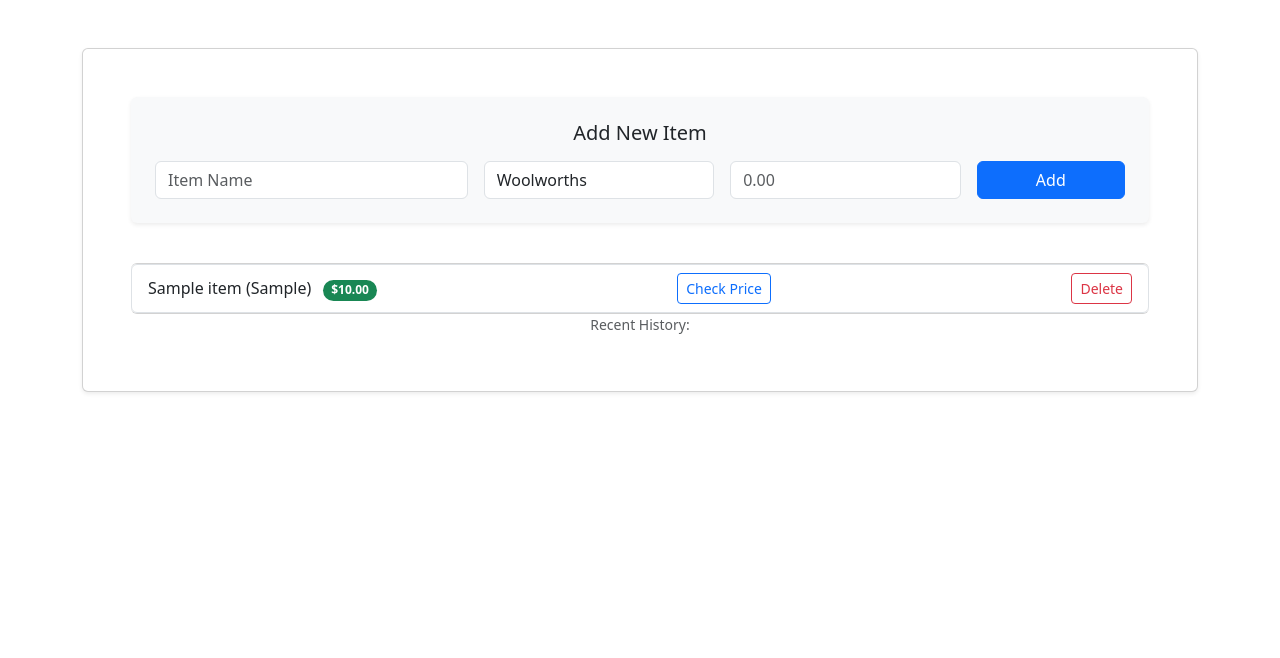
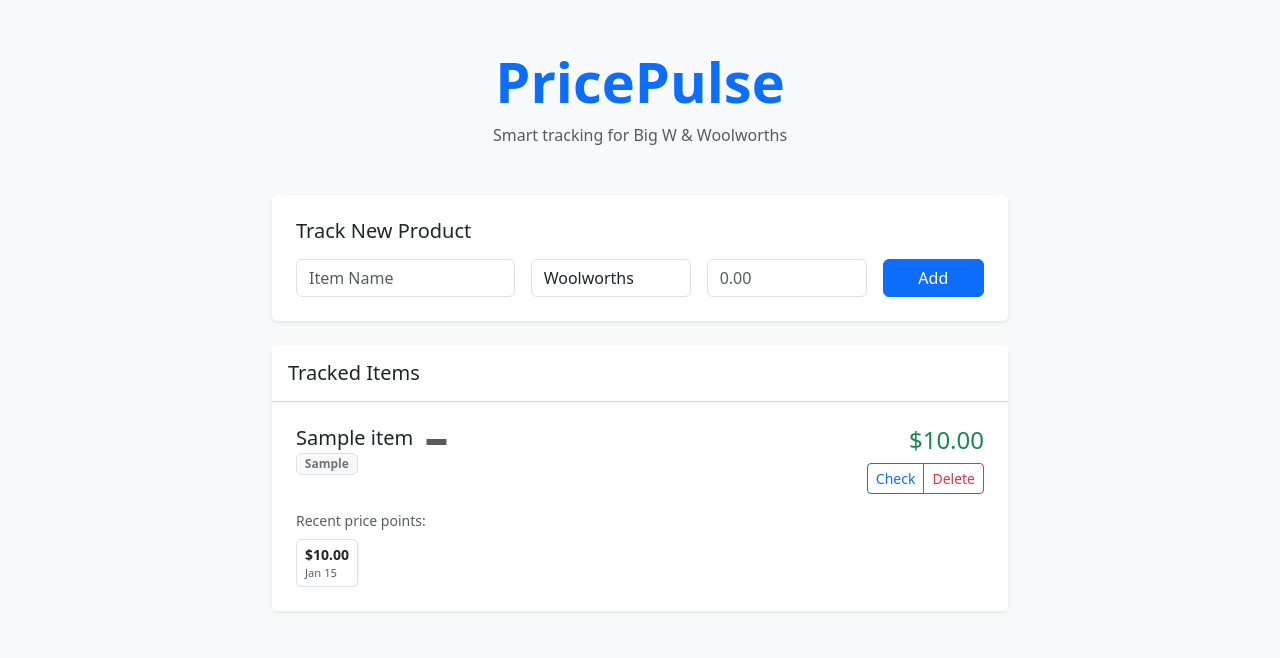
Before and after one commit to Blank21-xD/PricePulse, a Django app: page / in a window 1280 px wide. Shown: the top 658 px of the page. Run offline with Django 5.2, Linux system fonts and the light colour scheme; tables that the repository leaves empty hold one stand-in row (values such as "Sample post").

Commit message:
Full UI overhaul: added forms, trend icons, and history timeline

```diff
--- a/templates/home.html
+++ b/templates/home.html
@@ -1,20 +1,50 @@
-{% load static %}
 <!DOCTYPE html>
-<html>
+<html lang="en">
 
 <head>
-  <link href="https://cdn.jsdelivr.net/npm/bootstrap@5.3.3/dist/css/bootstrap.min.css" rel="stylesheet">
-  <title>PricePulse</title>
+  <meta charset="UTF-8">
+  <meta name="viewport" content="width=device-width, initial-scale=1.0">
+  <title>PricePulse | Tracker</title>
+  <!-- Bootstrap CSS -->
+  <link href="https://cdn.jsdelivr.net/npm/bootstrap@5.3.0/dist/css/bootstrap.min.css" rel="stylesheet">
+  <style>
+    body {
+      background-color: #f8f9fa;
+    }
+
+    .trend-up {
+      color: #dc3545;
+    }
+
+    /* Red for price increase */
+    .trend-down {
+      color: #198754;
+    }
+
+    /* Green for price drop */
+    .history-scroll {
+      overflow-x: auto;
+      white-space: nowrap;
+    }
+  </style>
 </head>
 
 <body>
 
-  <body class="container mt-5 text-center">
+  <div class="container py-5">
+    <div class="row justify-content-center">
+      <div class="col-md-8">
 
-    <div class="card p-5 shadow-sm">
-      <form method="post" class="card p-4 mb-4 shadow-sm border-0 bg-light">
+        <!-- Header -->
+        <div class="text-center mb-5">
+          <h1 class="display-4 fw-bold text-primary">PricePulse</h1>
+          <p class="text-muted">Smart tracking for Big W & Woolworths</p>
+        </div>
+
+        <!-- Add Item Form -->
+        <form method="post" class="card p-4 mb-4 shadow-sm border-0">
           {% csrf_token %}
-        <h5 class="mb-3">Add New Item</h5>
+          <h5 class="mb-3">Track New Product</h5>
           <div class="row g-3">
             <div class="col-md-4">{{ form.name }}</div>
             <div class="col-md-3">{{ form.store }}</div>
@@ -25,28 +55,72 @@
           </div>
         </form>
 
-      <ul class="list-group mt-3">
+        <!-- Product List -->
+        <div class="card shadow-sm border-0">
+          <div class="card-header bg-white py-3">
+            <h5 class="mb-0">Tracked Items</h5>
+          </div>
+          <ul class="list-group list-group-flush">
             {% for item in items %}
-        <li class="list-group-item d-flex justify-content-between align-items-center">
+            <li class="list-group-item p-4">
+              <div class="d-flex justify-content-between align-items-start mb-2">
                 <div>
-            {{ item.name }} ({{ item.store }})
-            <span class="badge bg-success rounded-pill ms-2">${{ item.target_price }}</span>
+                  <h5 class="mb-0">
+                    {{ item.name }}
+                    <!-- Trend Indicator Logic -->
+                    {% with trend=item.get_trend %}
+                    {% if trend == 'up' %}
+                    <span class="trend-up ms-2">▲</span>
+                    {% elif trend == 'down' %}
+                    <span class="trend-down ms-2">▼</span>
+                    {% else %}
+                    <span class="text-muted ms-2">▬</span>
+                    {% endif %}
+                    {% endwith %}
+                  </h5>
+                  <span class="badge bg-light text-secondary border">{{ item.store }}</span>
                 </div>
-          <a href="{% url 'check_price' item.id %}" class="btn btn-sm btn-outline-primary">Check Price</a>
+
+                <div class="text-end">
+                  <h4 class="text-success mb-2">${{ item.target_price }}</h4>
+                  <div class="btn-group">
+                    <a href="{% url 'check_price' item.id %}" class="btn btn-sm btn-outline-primary">Check</a>
                     <a href="{% url 'delete_item' item.id %}" class="btn btn-sm btn-outline-danger">Delete</a>
-        </li>
+                  </div>
+                </div>
+              </div>
+
+              <!-- Price History Timeline -->
+              <div class="mt-3">
+                <small class="text-muted d-block mb-2">Recent price points:</small>
+                <div class="history-scroll d-flex gap-2">
+                  {% for record in item.history.all|slice:":8" %}
+                  <div class="bg-white border rounded px-2 py-1 shadow-sm small">
+                    <strong>${{ record.price }}</strong>
+                    <div class="text-muted" style="font-size: 0.7rem;">
+                      {{ record.recorded_at|date:"M d" }}
+                    </div>
+                  </div>
                   {% empty %}
-        <li class="list-group-item">No items tracked yet.</li>
-        {% endfor %}
-      </ul>
-
-      <small class="text-muted">Recent History:</small>
-      <div class="d-flex gap-2 overflow-auto pb-2">
-        {% for record in item.history.all|slice:":5" %}
-        <span class="badge bg-light text-dark border">${{ record.price }}</span>
+                  <small class="text-muted italic">No history yet.</small>
                   {% endfor %}
                 </div>
               </div>
+            </li>
+            {% empty %}
+            <li class="list-group-item text-center py-5">
+              <p class="text-muted mb-0">No items being tracked yet. Start by adding one above!</p>
+            </li>
+            {% endfor %}
+          </ul>
+        </div>
+
+      </div>
+    </div>
+  </div>
+
+  <!-- Bootstrap Bundle JS -->
+  <script src="https://cdn.jsdelivr.net/npm/bootstrap@5.3.0/dist/js/bootstrap.bundle.min.js"></script>
 </body>
 
 </html>
--- a/tracker/models.py
+++ b/tracker/models.py
@@ -19,3 +19,14 @@ class PriceHistory(models.Model):
 
     class Meta:
         ordering = ['-recorded_at']
+
+
+def get_trend(self):
+    history = self.history.all()[:2]  # Get the 2 most recent prices
+    if len(history) < 2:
+        return "neutral"
+    if history[0].price < history[1].price:
+        return "down"
+    if history[0].price > history[1].price:
+        return "up"
+    return "neutral"
```
Lines whose indentation alone changed are shown as unchanged.
